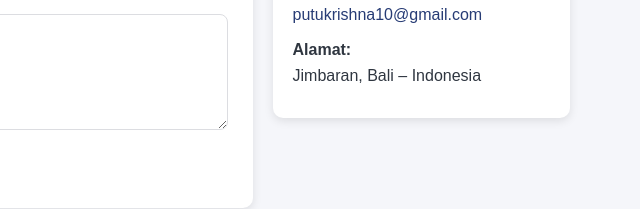
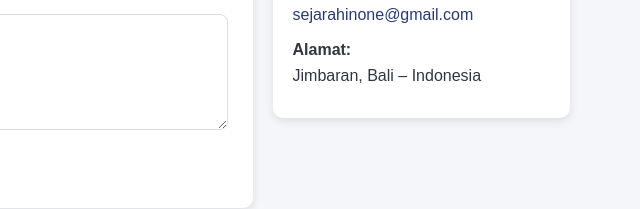
Before and after one commit to sejarahinone/sejarahinone, a plain HTML site: page Kontak.html in a window 1280 px wide. Shown: the part 579-788 px from the top of the page, 640-1280 px from the left. Drawn offline with Linux system fonts and the light colour scheme.

Commit message:
Kontak.html

```diff
--- a/Kontak.html
+++ b/Kontak.html
@@ -193,7 +193,7 @@
         081314823661 (Cantaka)</p>
 
       <p><b>Email:</b><br>
-        <a href="putukrishna10@gmail.com">putukrishna10@gmail.com</a></p>
+        <a href="sejarahinone@gmail.com">sejarahinone@gmail.com</a></p>
 
       <p><b>Alamat:</b><br>
         Jimbaran, Bali – Indonesia</p>
```
